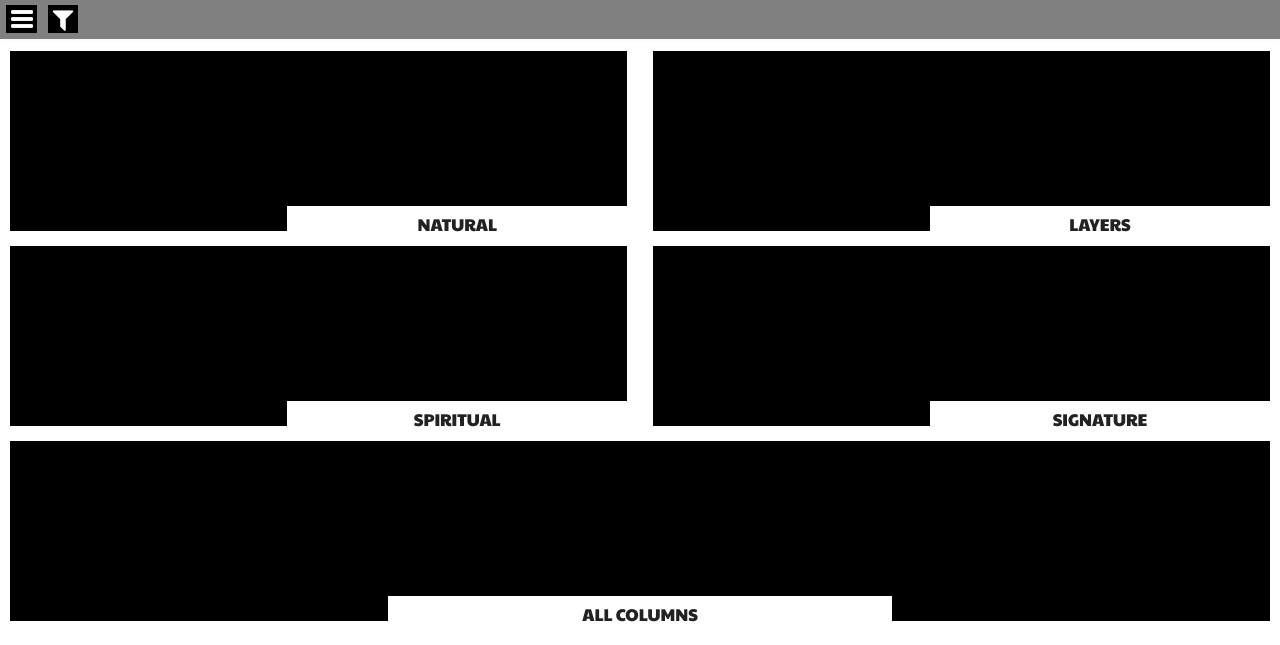
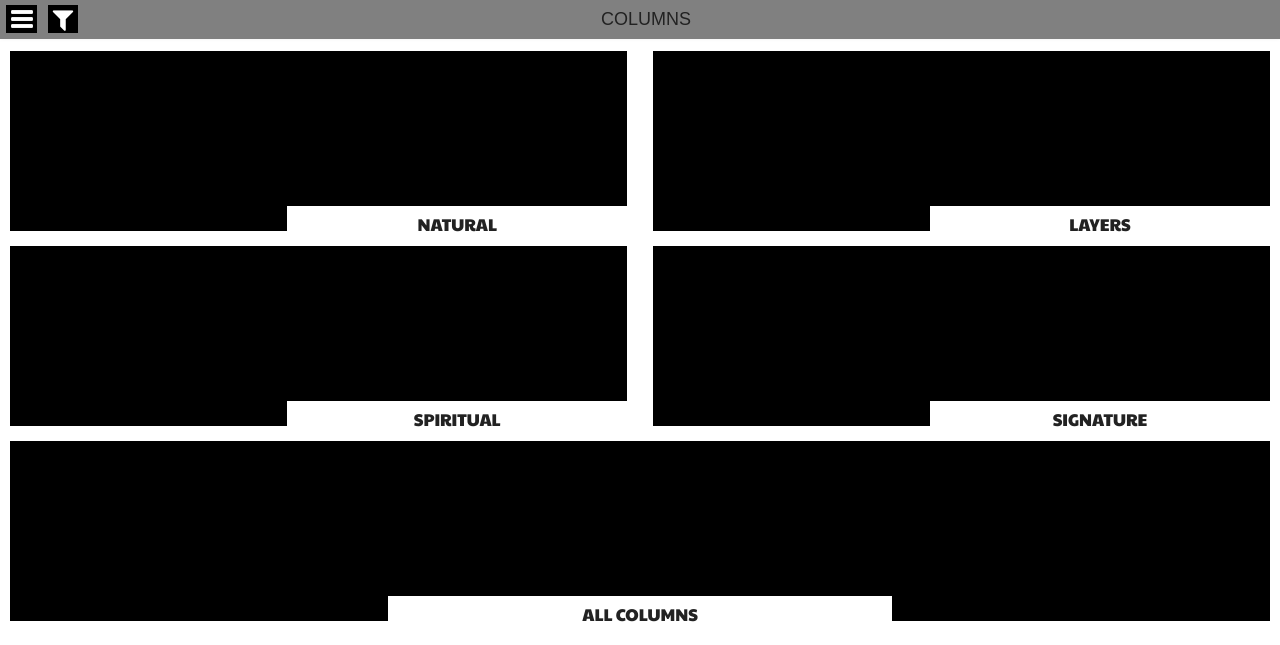
Before and after one commit to AshleySolomon/waxman, a PHP site: page /php/column_candles.php in a window 1280 px wide. Shown: the part 99-744 px from the top of the page. Run offline with PHP 8.4, Linux system fonts and the light colour scheme; style sheets or scripts are compiled from the project's sources; some libraries are stand-ins or nearby versions; some web fonts are replaced.

Commit message:
Added placeholder for breadcrumbs
TO DO: Center breadcrumbs, without impacting functionality of menu and
filter buttons.

```diff
--- a/php/column_candles.php
+++ b/php/column_candles.php
@@ -12,6 +12,9 @@
     <div id="container">
         <!--The mobile navigation Markup hidden via css-->
         <?php include ("nav-others.php"); ?>
+        <div id="breadcrumbs">
+            COLUMNS
+        </div>
 
         <!--The Layer that will be layed over the content
         so that the content is unclickable while menu is shown-->
--- a/scss/waxman_all.scss
+++ b/scss/waxman_all.scss
@@ -158,6 +158,16 @@ $column-height: 150px;
 
             }
         }
+    }
+
+     #breadcrumbs{
+        position: fixed;
+        z-index: 1;
+        width: 100%;
+        top: 100px;
+        padding: 6px;
+        height: 28px;
+        text-align: center;
     }
 
 /*
```
